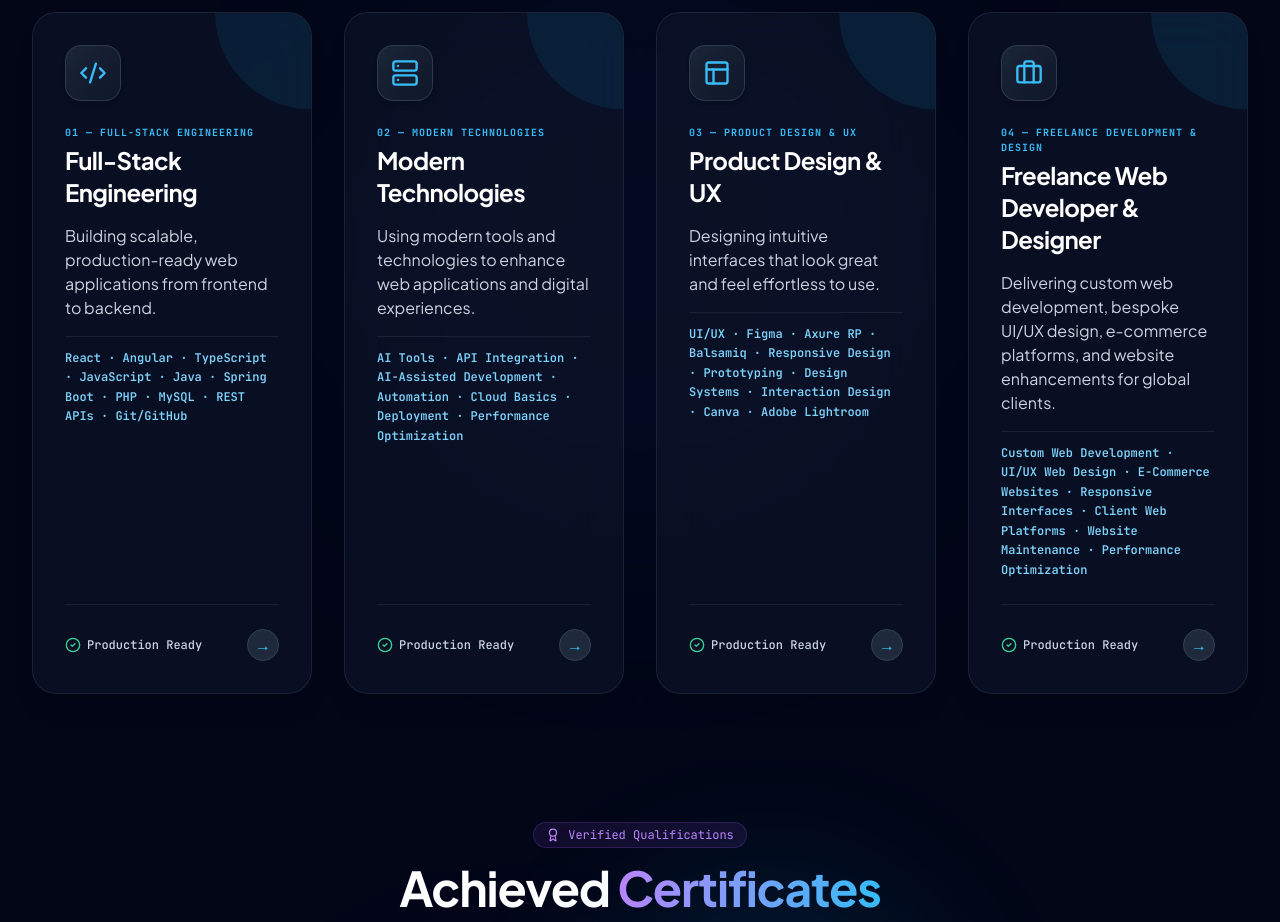
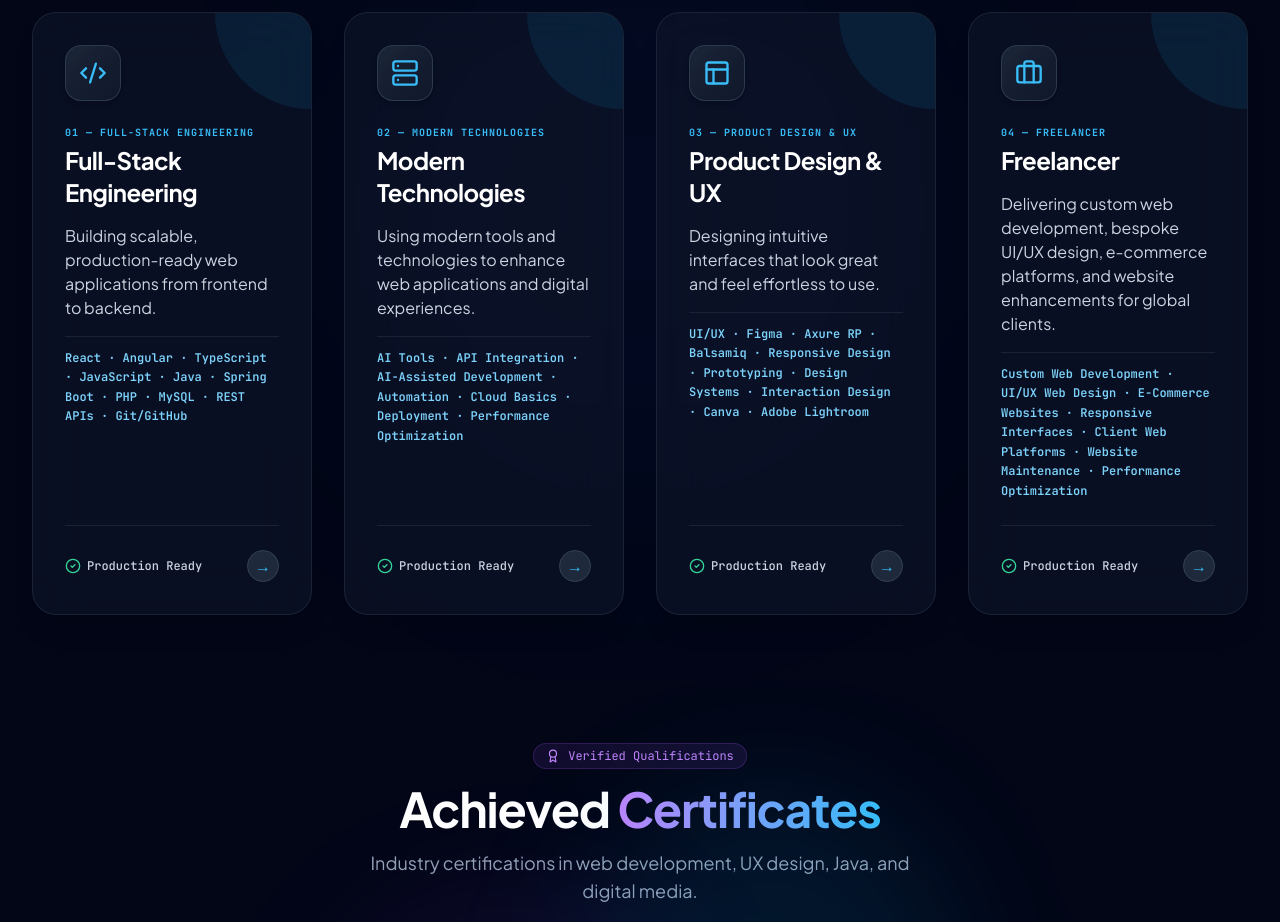
Before and after one commit to twelizadigtial/portfolio, a Next.js app: page / in a window 1280 px wide. Shown: the part 6720-7642 px from the top of the page. Built offline with nearby package versions, Linux system fonts and the light colour scheme.

Commit message:
Update service card title to Freelancer

```diff
--- a/data/portfolioData.ts
+++ b/data/portfolioData.ts
@@ -150,8 +150,8 @@ export const servicesData: ServiceItem[] = [
   },
   {
     id: "freelance-services",
-    title: "Freelance Web Developer & Designer",
-    category: "04 — Freelance Development & Design",
+    title: "Freelancer",
+    category: "04 — Freelancer",
     description: "Delivering custom web development, bespoke UI/UX design, e-commerce platforms, and website enhancements for global clients.",
     techList: [
       "Custom Web Development",
```
